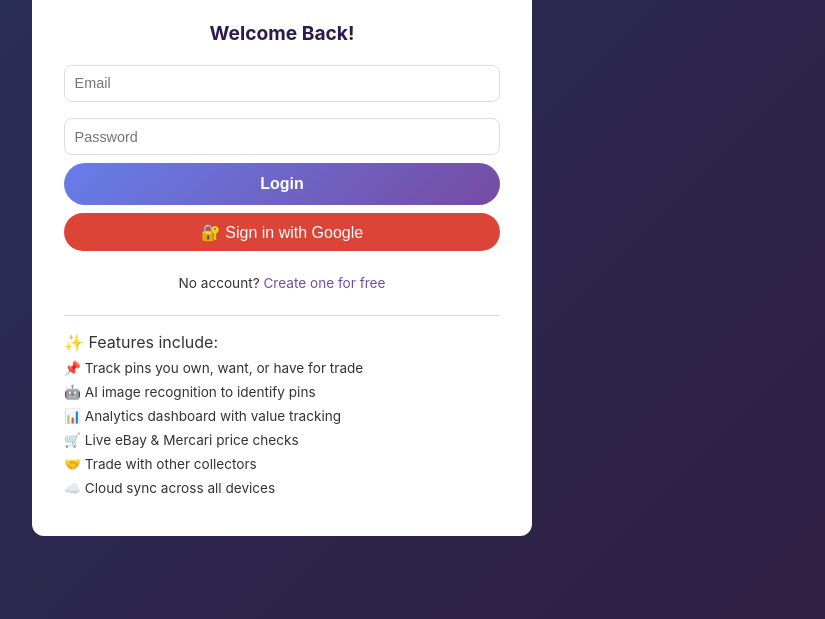
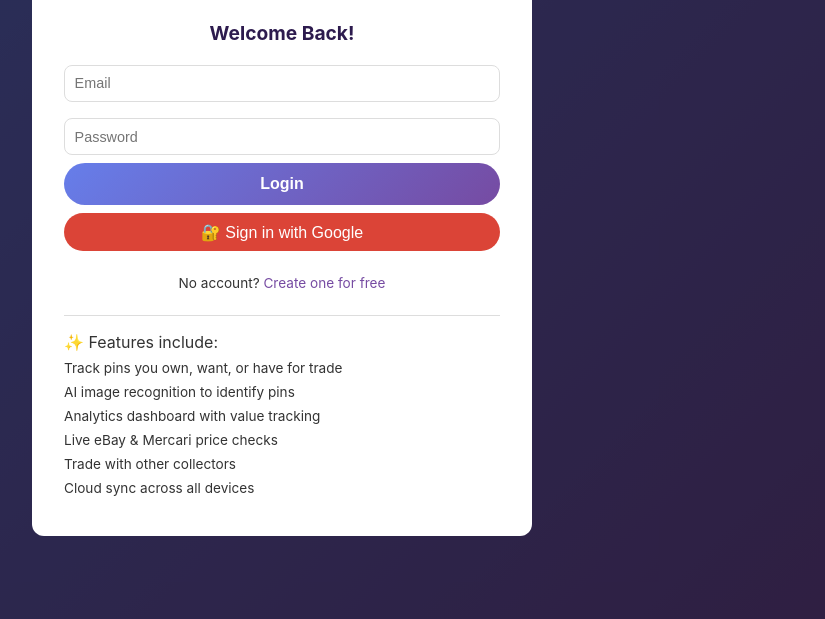
Before and after one commit to mehersalim/Disney-Pin-Vault, a plain HTML site: page index.html in a window 1280 px wide. Shown: the part 181-800 px from the top of the page, without its empty margins (358-1183 px from the left). Drawn offline with nearby package versions, Linux system fonts and the light colour scheme; no server answers.

Commit message:
Update index.html

```diff
--- a/index.html
+++ b/index.html
@@ -89,12 +89,12 @@
             <div class="auth-features">
                 <p>✨ Features include:</p>
                 <ul>
-                    <li>📌 Track pins you own, want, or have for trade</li>
-                    <li>🤖 AI image recognition to identify pins</li>
-                    <li>📊 Analytics dashboard with value tracking</li>
-                    <li>🛒 Live eBay & Mercari price checks</li>
-                    <li>🤝 Trade with other collectors</li>
-                    <li>☁️ Cloud sync across all devices</li>
+                    <li>Track pins you own, want, or have for trade</li>
+                    <li>AI image recognition to identify pins</li>
+                    <li>Analytics dashboard with value tracking</li>
+                    <li>Live eBay & Mercari price checks</li>
+                    <li>Trade with other collectors</li>
+                    <li>Cloud sync across all devices</li>
                 </ul>
             </div>
         </div>
```
